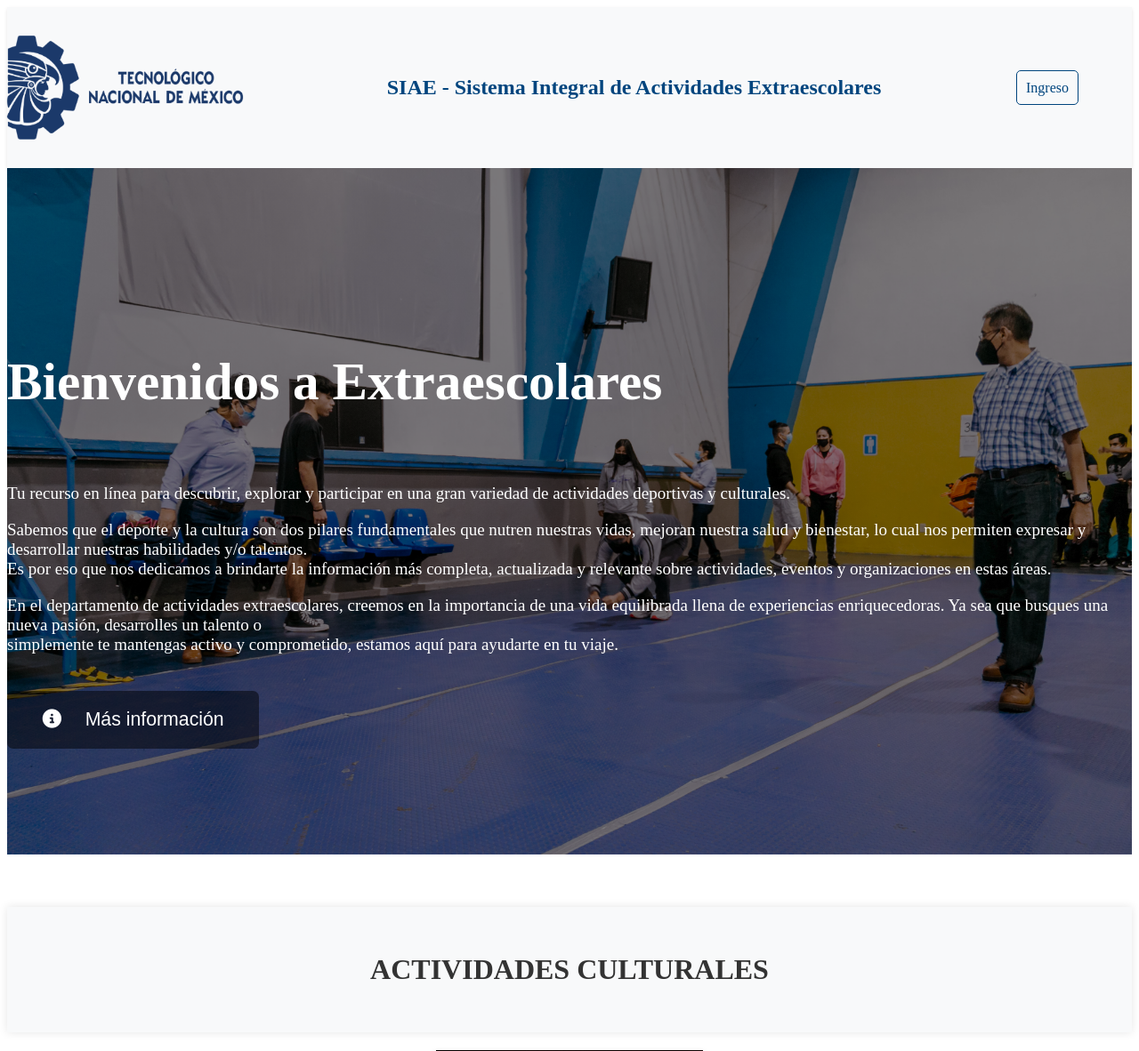
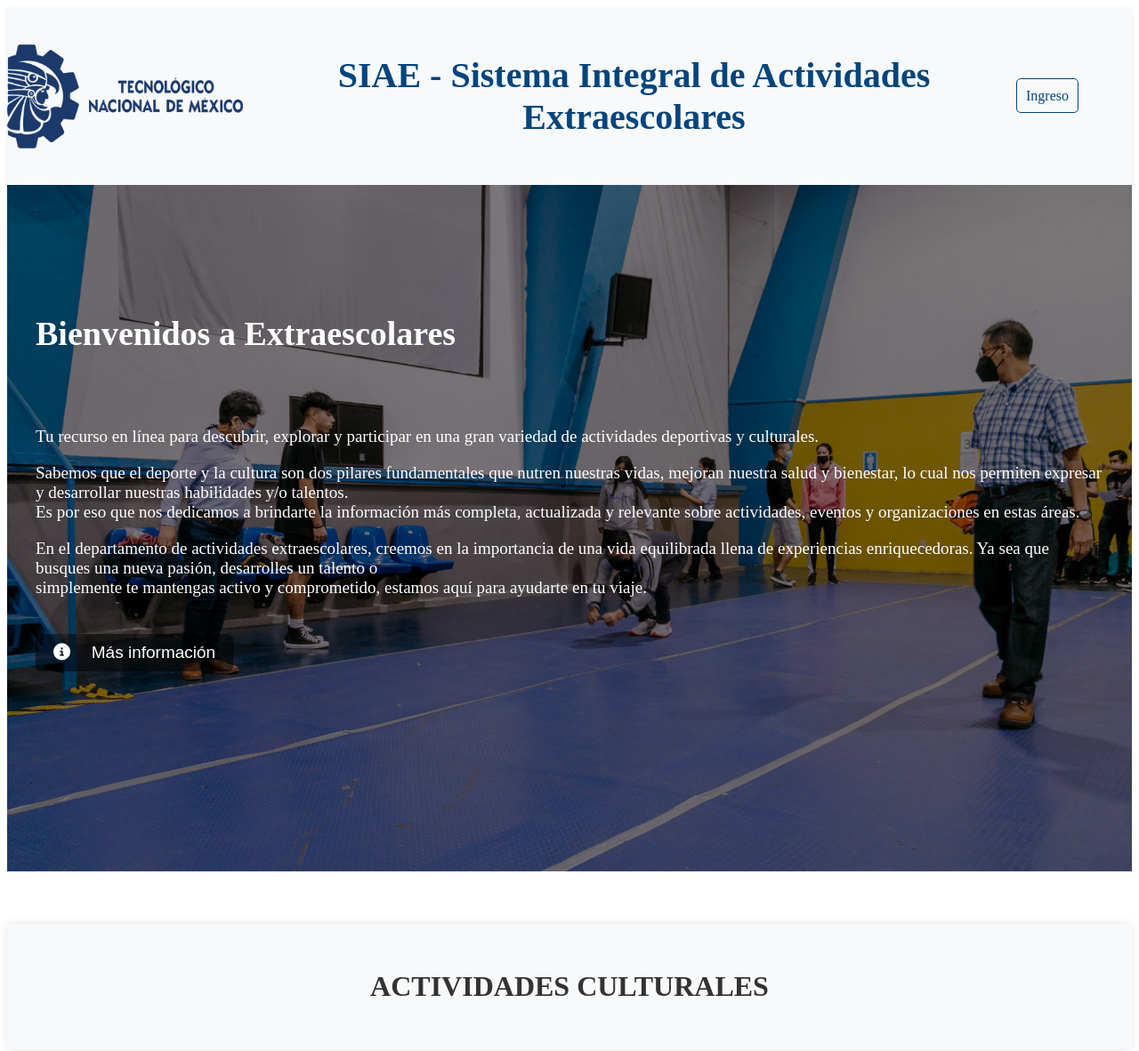
Before and after one commit to dilansoto13/ProyectoExtraEscolares, a PHP site: page / in a window 1280 px wide. Shown: the top 1182 px of the page at 89% size. Run offline with PHP 8.4, Linux system fonts and the light colour scheme; some libraries are stand-ins or nearby versions.

Commit message:
Modificaciones con respecto a la pantalla

```diff
--- a/CSS/CSSBanner.css
+++ b/CSS/CSSBanner.css
@@ -8,38 +8,43 @@
     background-size: cover;
     margin-bottom: 3.12em;
     display: flex;
-    align-items: end;
+    flex-direction: column;
+    align-items: center;
+    text-align: center;
   }
 
   .contenedorBanner .contenedorInformation {
     margin: 0 auto;
     margin-bottom: 6.25em;
+    max-width: 1200px;
   }
 
   .contenedorBanner .titulo {
     font-weight: 600;
-    font-size: 3.12em;
+    font-size: 2em;
     margin-bottom: 0.4em;
   }
 
   .contenedorBanner .descripcion {
     font-weight: normal;
-    font-size: 1em;
+    font-size: 1.2em;
     line-height: 1.75em;
     max-width: 50%;
-    margin-bottom: 1.25em;
+    margin-bottom: 20px;
   }
 
   .contenedorBanner .boton {
     background: rgba(0, 0, 0, 0.5);
     border: none;
     border-radius: 0.31em;
-    padding: 0.93em 1.87em;
     color: #fff;
     margin-right: 1.25em;
     cursor: pointer;
     transition: 0.3s ease all;
-    font-size: 1.12em;
+    padding: 10px 20px;
+    font-size: 1em;
+    border: none;
+
   }
 
   .contenedorBanner .boton:hover {
@@ -50,3 +55,27 @@
   .contenedorBanner .boton i {
     margin-right: 1.25em;
   }
+
+  @media (min-width: 768px) {
+    .contenedorBanner {
+      flex-direction: row;
+      justify-content: space-between;
+    }
+
+    .contenedorInformation {
+      text-align: left;
+    }
+
+    .titulo {
+      font-size: 2.5em;
+    }
+
+    .descripcion {
+      font-size: 1.5em;
+    }
+
+    .boton {
+      padding: 15px 30px;
+      font-size: 1.2em;
+    }
+  }
```
